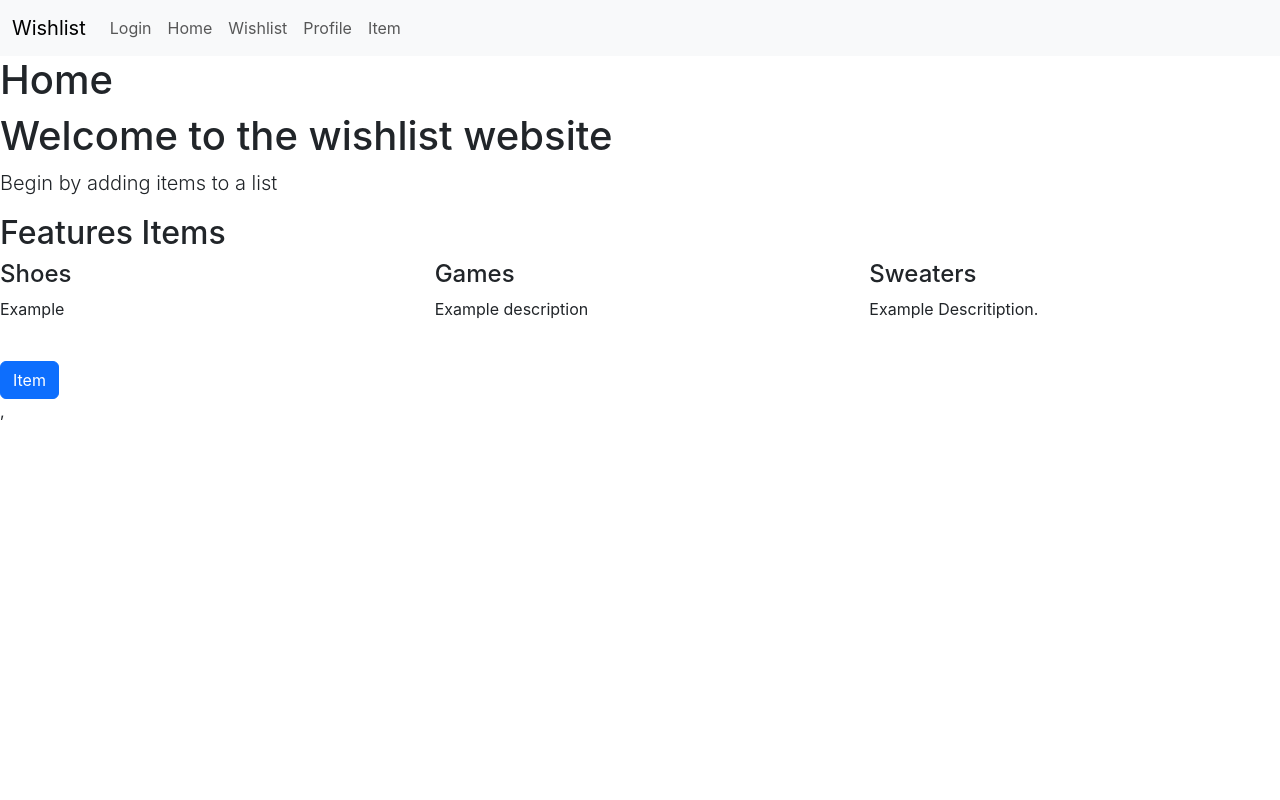
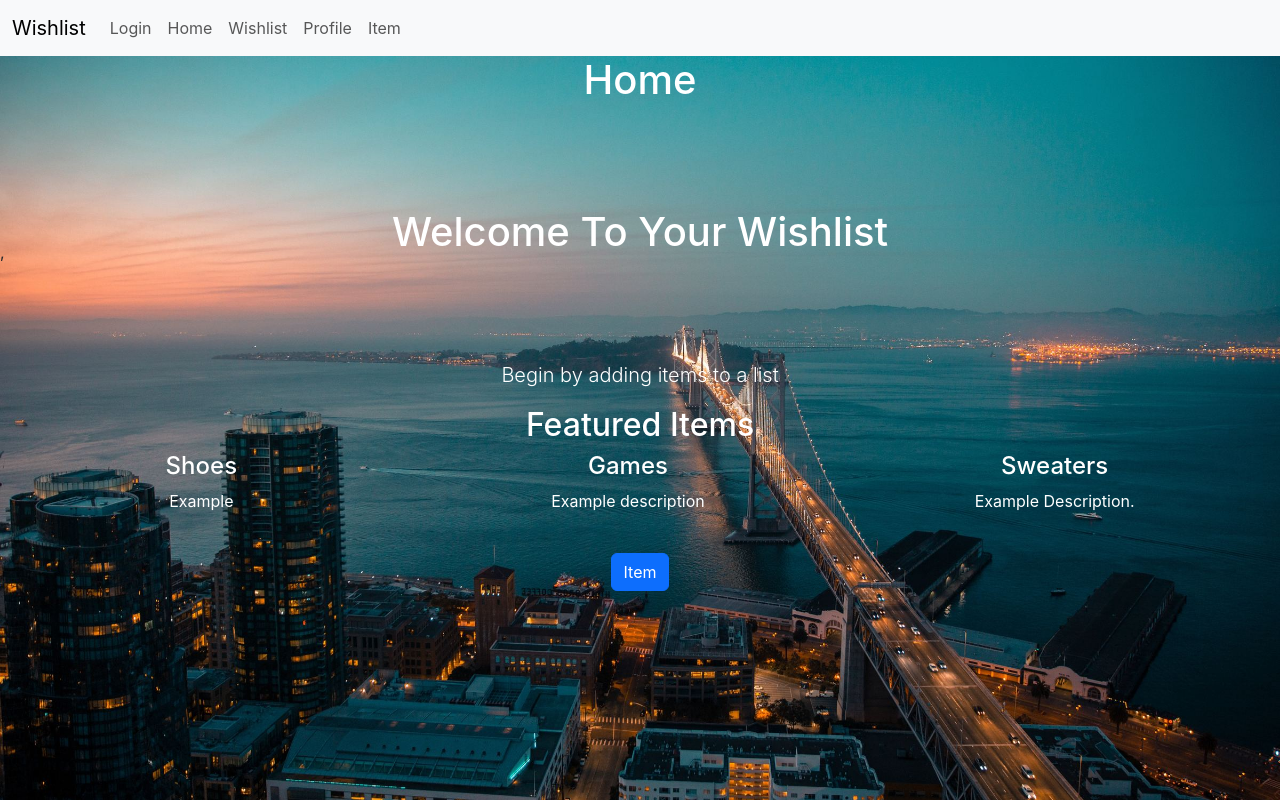
Before and after one commit to divaldez7464/frontend, a React (Create React App) app: page /home in a window 1280 px wide. Built offline with nearby package versions, Linux system fonts and the light colour scheme.

Commit message:
Changed and fixed the home page

```diff
--- a/src/components/Home.js
+++ b/src/components/Home.js
@@ -1,32 +1,32 @@
-import React, { useState, useEffect } from 'react';
-import { googleLogout, useGoogleLogin } from '@react-oauth/google';
-import { Navigate, useNavigate, useNavigation } from 'react-router-dom';
-import axios from 'axios';
+import React from 'react';
+import { useNavigate } from 'react-router-dom';
 import Navbar from './Navbar';
+import '../styles/Home.css';
+import 'bootstrap/dist/css/bootstrap.min.css';
 
 function Home() {
     const navigate = useNavigate();
     return (
-        <div>
+        <div className="home-container">
+            <div className="background">
             <Navbar />
-            <div className="home-container">
-                <h1 >Home</h1>
-                <h1>Welcome to the wishlist website</h1>
+            <h1>Home</h1>
+            <h1 className="home-container">Welcome To Your Wishlist</h1>
             <p className="lead">Begin by adding items to a list</p>
 
-                <h2>Features Items</h2>
+            <h2>Featured Items</h2>
             <div className="row">
-                    <div className="col-md-4">
+                <div className="col">
                     <h4>Shoes</h4>
                     <p>Example</p>
                 </div>
-                    <div className="col-md-4">
+                <div className="col">
                     <h4>Games</h4>
                     <p>Example description</p>
                 </div>
-                    <div className="col-md-4">
+                <div className="col">
                     <h4>Sweaters</h4>
-                        <p>Example Descritiption.</p>
+                    <p>Example Description.</p>
                 </div>
             </div>
 
--- a/src/components/Profile.js
+++ b/src/components/Profile.js
@@ -2,6 +2,7 @@ import React, { useState, useEffect } from 'react';
 import axios from 'axios';
 import Navbar from './Navbar';
 import profileimage from '../Image/TestImage.jpg';
+import 'bootstrap/dist/css/bootstrap.min.css';
 
 function Profile() {
     return (
--- a/src/components/Wishlist.js
+++ b/src/components/Wishlist.js
@@ -2,6 +2,7 @@ import React, { useState, useEffect } from 'react';
 import axios from 'axios';
 import Navbar from './Navbar';
 import profileimage from '../Image/TestImage.jpg';
+import 'bootstrap/dist/css/bootstrap.min.css';
 
 function Wishlist() {
 
--- /dev/null
+++ b/src/styles/Home.css
@@ -0,0 +1,35 @@
+.home-container {
+    display: flex;
+    flex-direction: column;
+    align-items: center;
+    justify-content: center;
+    text-align: center;
+    min-height: 30vh;
+    line-height: 1.5;
+    letter-spacing: normal;
+    color: white;
+}
+
+
+.row {
+    display: flex;
+    justify-content: center;
+    width: 100%;
+}
+
+.col {
+    margin: 0 15px;
+}
+
+.background {
+    position: absolute;
+    top: 0;
+    left: 0;
+    width: 100%;
+    height: 100%;
+    background-image: url("../Image/cool-background.jpg");
+    background-size: cover;
+    background-position: center;
+    background-repeat: no-repeat;
+    z-index: -1;
+}
```
Also changed, not shown: src/Image/cool-background.jpg (added). Lines whose indentation alone changed are shown as unchanged.
